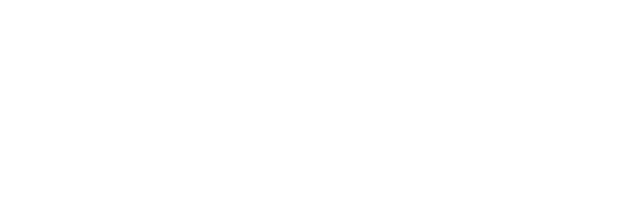
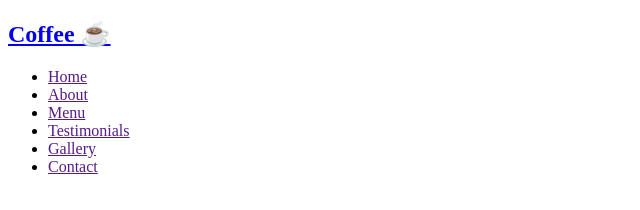
Before and after one commit to debasishgitgithub/coffee_shop, a plain HTML site: page index.html in a window 1280 px wide. Shown: the whole page, without its empty margins (0-640 px from the left). Drawn offline with Linux system fonts and the light colour scheme.

Commit message:
css added

```diff
--- a/index.html
+++ b/index.html
@@ -6,6 +6,32 @@
     <title>Document</title>
 </head>
 <body>
-
+    <header>
+        <nav class="navbar">
+            <a href="#" class="nav-logo">
+                <h2 class="logo-text">Coffee ☕</h2>
+            </a>
+            <ul class="nav-menu">
+                <li class="nav-item">
+                    <a href="" class="nav-link">Home</a>
+                </li>
+                <li class="nav-item">
+                    <a href="" class="nav-link">About</a>
+                </li>
+                <li class="nav-item">
+                    <a href="" class="nav-link">Menu</a>
+                </li>
+                <li class="nav-item">
+                    <a href="" class="nav-link">Testimonials</a>
+                </li>
+                <li class="nav-item">
+                    <a href="" class="nav-link">Gallery</a>
+                </li>
+                <li class="nav-item">
+                    <a href="" class="nav-link">Contact</a>
+                </li>
+            </ul>
+        </nav>
+    </header>
 </body>
 </html>
--- /dev/null
+++ b/style.css
@@ -0,0 +1,33 @@
+* {
+    margin: 0;
+    padding: 0;
+    box-sizing: border-box;
+}
+
+:root {
+    /* Colors */
+    --white-color: #fff;
+    --dark-color: #252525;
+    --primary-color: #3b141c;
+    --secondary-color: #f3961c;
+    --light-pink-color: #faf4f5;
+    --medium-gray-color: #ccc;
+    /* Font size */
+    --font-size-s: 0.9rem;
+    --font-size-n: 1rem;
+    --font-size-m: 1.12rem;
+    --font-size-l: 1.5rem;
+    --font-size-xl: 2rem;
+    --font-size-xxl: 2.3rem;
+    /* Font weight */
+    --font-weight-normal: 400;
+    --font-weight-medium: 500;
+    --font-weight-semibold: 600;
+    --font-weight-bold: 700;
+    /* Border radius */
+    --border-radius-s: 8px;
+    --border-radius-m: 30px;
+    --border-radius-circle: 50%;
+    /* Site max width */
+    --site-max-width: 1300px;
+}
```
